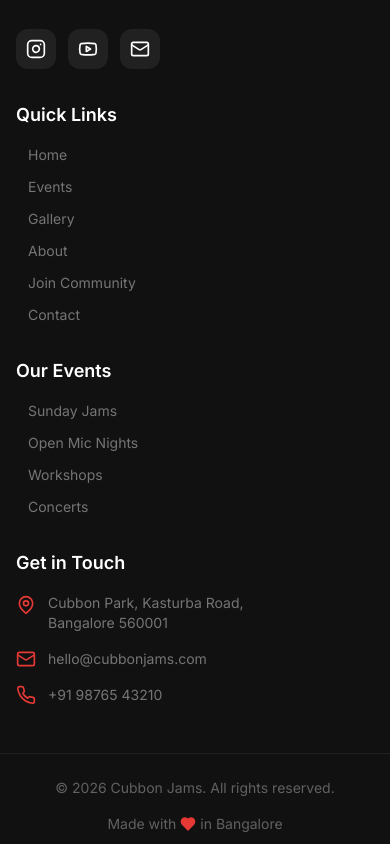
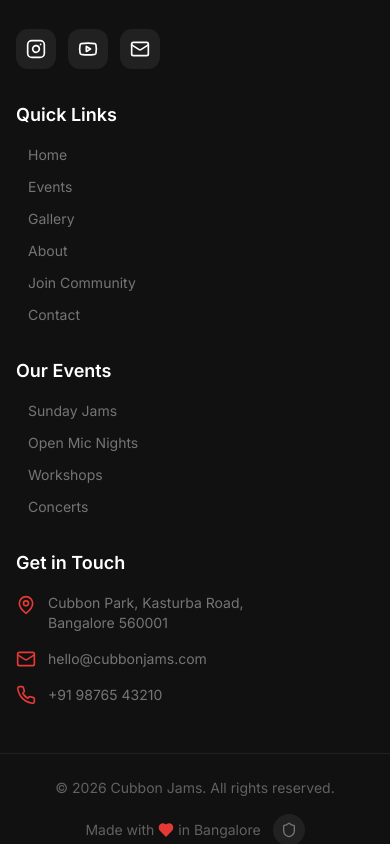
Before and after one commit to Ranjan2002/cubbon-jams, a Next.js app: page / in a window 390 px wide. Shown: the part 11156-12000 px from the top of the page. Built offline with nearby package versions, Linux system fonts and the light colour scheme; no server answers.

Commit message:
feat: add admin link to footer and remove from navbar for improved navigation

```diff
--- a/src/components/Footer.tsx
+++ b/src/components/Footer.tsx
@@ -12,6 +12,7 @@ import {
   Phone,
   Heart,
   ExternalLink,
+  Shield,
 } from "lucide-react";
 
 const footerLinks = {
@@ -180,10 +181,20 @@ export default function Footer() {
             <p className="text-secondary-500 text-sm text-center sm:text-left">
               © {new Date().getFullYear()} Cubbon Jams. All rights reserved.
             </p>
-            <p className="text-secondary-500 text-sm flex items-center gap-1">
-              Made with <Heart className="w-4 h-4 text-primary-500 fill-primary-500" /> in
-              Bangalore
-            </p>
+            <div className="flex items-center gap-3 text-secondary-500 text-sm">
+              <p className="flex items-center gap-1">
+                Made with <Heart className="w-4 h-4 text-primary-500 fill-primary-500" /> in
+                Bangalore
+              </p>
+              <Link
+                href="/admin"
+                className="inline-flex h-8 w-8 items-center justify-center rounded-full bg-secondary-800 text-secondary-400 hover:text-white hover:bg-primary-500 transition-colors"
+                aria-label="Admin"
+                title="Admin"
+              >
+                <Shield className="w-4 h-4" />
+              </Link>
+            </div>
           </div>
         </div>
       </div>
--- a/src/components/Navbar.tsx
+++ b/src/components/Navbar.tsx
@@ -108,7 +108,7 @@ export default function Navbar() {
             })}
           </div>
 
-          {/* Right Side - Theme Toggle & Admin */}
+          {/* Right Side - Theme Toggle */}
           <div className="flex items-center gap-2 sm:gap-4">
             {/* Theme Toggle */}
             <motion.button
@@ -128,17 +128,6 @@ export default function Navbar() {
                 <Moon className="w-4 h-4 sm:w-5 sm:h-5" />
               )}
             </motion.button>
-
-            {/* Admin Link (Desktop) */}
-            <Link href="/admin" className="hidden sm:block">
-              <motion.div
-                whileHover={{ scale: 1.05 }}
-                whileTap={{ scale: 0.95 }}
-                className="px-4 py-2 rounded-xl bg-secondary-900 dark:bg-white text-white dark:text-secondary-900 text-sm font-medium hover:bg-secondary-800 dark:hover:bg-secondary-100 transition-colors"
-              >
-                Admin
-              </motion.div>
-            </Link>
 
             {/* Mobile Menu Button */}
             <motion.button
@@ -194,18 +183,6 @@ export default function Navbar() {
                     </motion.div>
                   );
                 })}
-                <motion.div
-                  initial={{ opacity: 0, x: -20 }}
-                  animate={{ opacity: 1, x: 0 }}
-                  transition={{ delay: navLinks.length * 0.05 }}
-                >
-                  <Link href="/admin">
-                    <div className="flex items-center gap-3 px-4 py-3 rounded-xl bg-secondary-900 dark:bg-white text-white dark:text-secondary-900 font-medium">
-                      <Users className="w-5 h-5" />
-                      <span>Admin Panel</span>
-                    </div>
-                  </Link>
-                </motion.div>
               </div>
             </motion.div>
           )}
```
